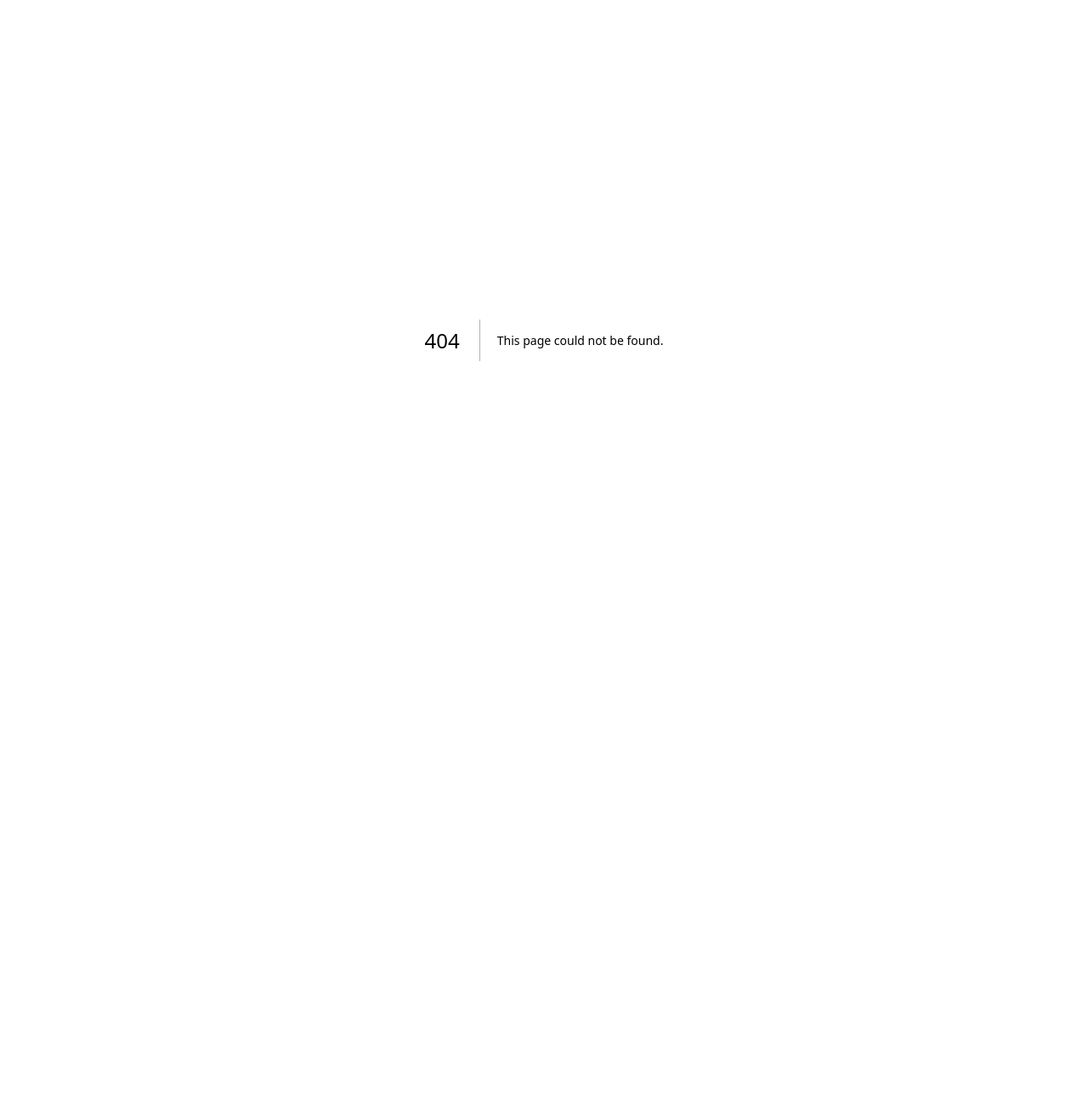
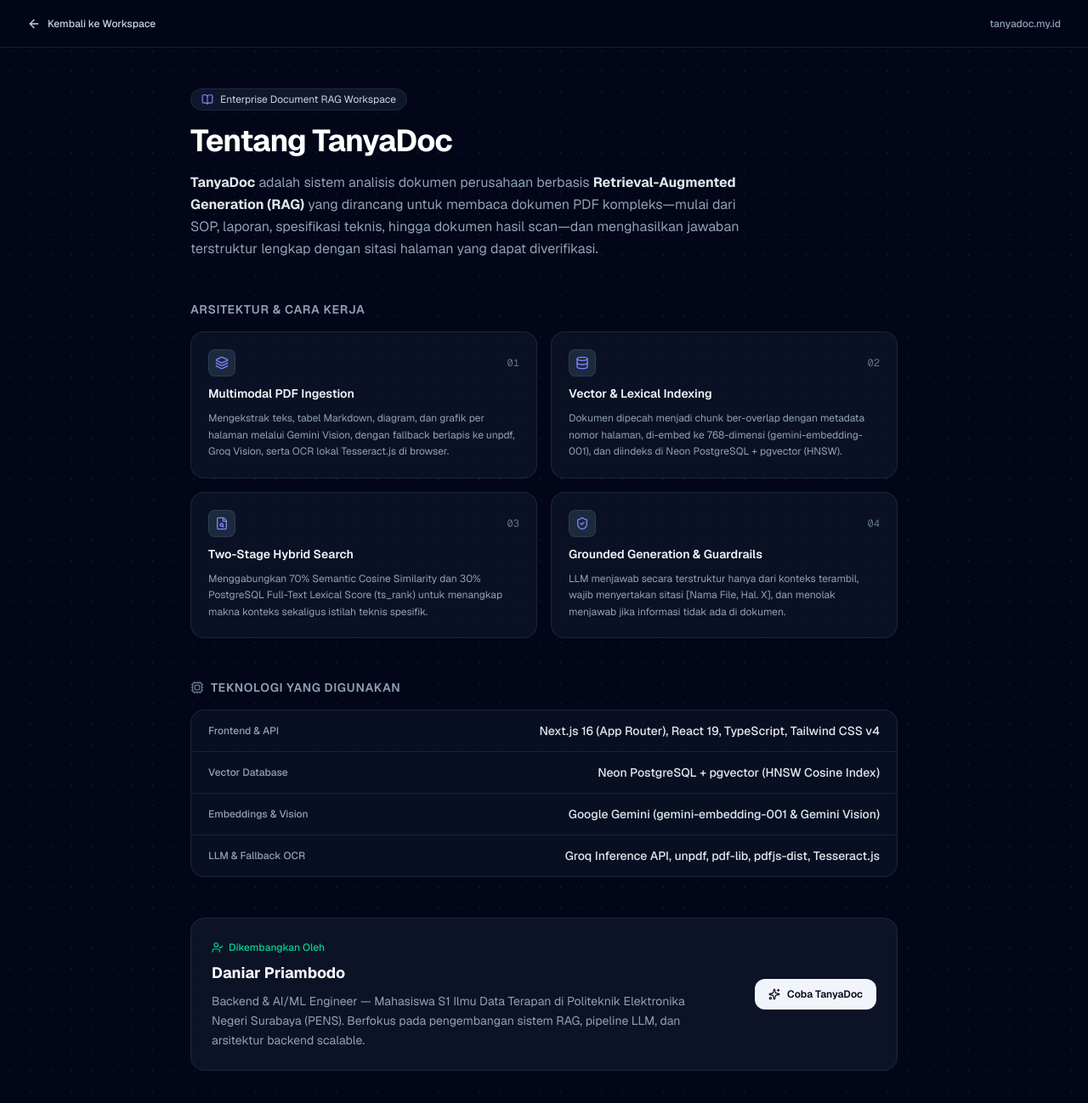
Before and after one commit to daniarpriambodo09/enterprise-doc-rag, a Next.js app in the folder frontend/: page /about in a window 1280 px wide. Before the commit this address had no page. Shown: the top 1298 px of the page at 85% size. Before the commit the page ends 800 px from the top, so only its background shows below. Built offline with nearby package versions, Linux system fonts and the light colour scheme.

Commit message:
Adding an 'About' page

```diff
--- /dev/null
+++ b/frontend/src/app/about/page.tsx
@@ -0,0 +1,183 @@
+import Link from "next/link";
+import type { Metadata } from "next";
+import {
+  ArrowLeft,
+  BookOpen,
+  Cpu,
+  Database,
+  FileSearch,
+  Layers,
+  ShieldCheck,
+  Sparkles,
+  UserCheck,
+} from "lucide-react";
+
+export const metadata: Metadata = {
+  title: "Tentang TanyaDoc — Enterprise Document RAG by Daniar Priambodo",
+  description:
+    "Informasi arsitektur, teknologi, dan pengembang di balik TanyaDoc (Enterprise Document RAG Workspace) oleh Daniar Priambodo.",
+};
+
+const PIPELINE_STEPS = [
+  {
+    step: "01",
+    title: "Multimodal PDF Ingestion",
+    desc: "Mengekstrak teks, tabel Markdown, diagram, dan grafik per halaman melalui Gemini Vision, dengan fallback berlapis ke unpdf, Groq Vision, serta OCR lokal Tesseract.js di browser.",
+    icon: Layers,
+  },
+  {
+    step: "02",
+    title: "Vector & Lexical Indexing",
+    desc: "Dokumen dipecah menjadi chunk ber-overlap dengan metadata nomor halaman, di-embed ke 768-dimensi (gemini-embedding-001), dan diindeks di Neon PostgreSQL + pgvector (HNSW).",
+    icon: Database,
+  },
+  {
+    step: "03",
+    title: "Two-Stage Hybrid Search",
+    desc: "Menggabungkan 70% Semantic Cosine Similarity dan 30% PostgreSQL Full-Text Lexical Score (ts_rank) untuk menangkap makna konteks sekaligus istilah teknis spesifik.",
+    icon: FileSearch,
+  },
+  {
+    step: "04",
+    title: "Grounded Generation & Guardrails",
+    desc: "LLM menjawab secara terstruktur hanya dari konteks terambil, wajib menyertakan sitasi [Nama File, Hal. X], dan menolak menjawab jika informasi tidak ada di dokumen.",
+    icon: ShieldCheck,
+  },
+];
+
+const TECH_STACK = [
+  { label: "Frontend & API", value: "Next.js 16 (App Router), React 19, TypeScript, Tailwind CSS v4" },
+  { label: "Vector Database", value: "Neon PostgreSQL + pgvector (HNSW Cosine Index)" },
+  { label: "Embeddings & Vision", value: "Google Gemini (gemini-embedding-001 & Gemini Vision)" },
+  { label: "LLM & Fallback OCR", value: "Groq Inference API, unpdf, pdf-lib, pdfjs-dist, Tesseract.js" },
+];
+
+export default function AboutPage() {
+  return (
+    <div className="min-h-screen bg-slate-950 text-slate-100 bg-grid-pattern">
+      {/* Top Navigation */}
+      <header className="h-14 border-b border-slate-800/80 px-4 sm:px-8 flex items-center justify-between bg-slate-950/80 backdrop-blur-md sticky top-0 z-20">
+        <Link
+          href="/"
+          className="inline-flex items-center gap-2 text-xs font-medium text-slate-300 hover:text-white transition"
+        >
+          <ArrowLeft className="w-4 h-4" />
+          <span>Kembali ke Workspace</span>
+        </Link>
+
+        <span className="text-xs text-slate-400 font-medium">
+          tanyadoc.my.id
+        </span>
+      </header>
+
+      <main className="max-w-4xl mx-auto px-4 sm:px-8 py-12 space-y-12">
+        {/* Hero / Intro */}
+        <section className="space-y-4">
+          <div className="inline-flex items-center gap-2 px-3 py-1 rounded-full bg-slate-900 border border-slate-800 text-xs text-slate-300">
+            <BookOpen className="w-3.5 h-3.5 text-indigo-400" />
+            <span>Enterprise Document RAG Workspace</span>
+          </div>
+
+          <h1 className="text-3xl sm:text-4xl font-bold tracking-tight text-white">
+            Tentang TanyaDoc
+          </h1>
+
+          <p className="text-sm sm:text-base text-slate-400 leading-relaxed max-w-2xl">
+            <strong className="text-slate-200">TanyaDoc</strong> adalah sistem
+            analisis dokumen perusahaan berbasis{" "}
+            <strong className="text-slate-200">
+              Retrieval-Augmented Generation (RAG)
+            </strong>{" "}
+            yang dirancang untuk membaca dokumen PDF kompleks—mulai dari SOP,
+            laporan, spesifikasi teknis, hingga dokumen hasil scan—dan
+            menghasilkan jawaban terstruktur lengkap dengan sitasi halaman yang
+            dapat diverifikasi.
+          </p>
+        </section>
+
+        {/* How It Works */}
+        <section className="space-y-4">
+          <h2 className="text-sm font-semibold uppercase tracking-wider text-slate-400">
+            Arsitektur & Cara Kerja
+          </h2>
+
+          <div className="grid grid-cols-1 sm:grid-cols-2 gap-4">
+            {PIPELINE_STEPS.map((item) => {
+              const Icon = item.icon;
+              return (
+                <div
+                  key={item.step}
+                  className="p-5 rounded-2xl bg-slate-900/70 border border-slate-800/90 space-y-2.5"
+                >
+                  <div className="flex items-center justify-between">
+                    <div className="w-8 h-8 rounded-lg bg-slate-800 border border-slate-700/80 flex items-center justify-center text-indigo-400">
+                      <Icon className="w-4 h-4" />
+                    </div>
+                    <span className="text-xs font-mono text-slate-500">
+                      {item.step}
+                    </span>
+                  </div>
+                  <h3 className="text-sm font-semibold text-slate-100">
+                    {item.title}
+                  </h3>
+                  <p className="text-xs text-slate-400 leading-relaxed">
+                    {item.desc}
+                  </p>
+                </div>
+              );
+            })}
+          </div>
+        </section>
+
+        {/* Tech Stack */}
+        <section className="space-y-4">
+          <h2 className="text-sm font-semibold uppercase tracking-wider text-slate-400 flex items-center gap-2">
+            <Cpu className="w-4 h-4 text-slate-500" />
+            <span>Teknologi yang Digunakan</span>
+          </h2>
+
+          <div className="rounded-2xl border border-slate-800/90 bg-slate-900/60 divide-y divide-slate-800/80">
+            {TECH_STACK.map((row) => (
+              <div
+                key={row.label}
+                className="px-5 py-3.5 flex flex-col sm:flex-row sm:items-center justify-between gap-1 sm:gap-4"
+              >
+                <span className="text-xs font-medium text-slate-400">
+                  {row.label}
+                </span>
+                <span className="text-xs sm:text-sm text-slate-200 font-medium">
+                  {row.value}
+                </span>
+              </div>
+            ))}
+          </div>
+        </section>
+
+        {/* Creator / Author Card */}
+        <section className="p-6 rounded-2xl bg-slate-900/80 border border-slate-800 flex flex-col sm:flex-row sm:items-center justify-between gap-6">
+          <div className="space-y-2">
+            <div className="inline-flex items-center gap-1.5 text-xs font-medium text-emerald-400">
+              <UserCheck className="w-3.5 h-3.5" />
+              <span>Dikembangkan Oleh</span>
+            </div>
+            <h2 className="text-lg font-bold text-white">Daniar Priambodo</h2>
+            <p className="text-xs sm:text-sm text-slate-400 max-w-xl leading-relaxed">
+              Backend &amp; AI/ML Engineer — Mahasiswa S1 Ilmu Data Terapan di
+              Politeknik Elektronika Negeri Surabaya (PENS). Berfokus pada
+              pengembangan sistem RAG, pipeline LLM, dan arsitektur backend
+              scalable.
+            </p>
+          </div>
+
+          <Link
+            href="/"
+            className="inline-flex items-center justify-center gap-2 px-4 py-2.5 rounded-xl bg-slate-100 hover:bg-white text-slate-950 text-xs font-semibold shrink-0 transition"
+          >
+            <Sparkles className="w-3.5 h-3.5" />
+            <span>Coba TanyaDoc</span>
+          </Link>
+        </section>
+      </main>
+    </div>
+  );
+}
--- a/frontend/src/components/Header.tsx
+++ b/frontend/src/components/Header.tsx
@@ -1,7 +1,8 @@
 "use client";
 
 import React from "react";
-import { Menu, RotateCcw, Cpu } from "lucide-react";
+import Link from "next/link";
+import { Menu, RotateCcw, Cpu, Info } from "lucide-react";
 
 interface HeaderProps {
   onOpenMobileSidebar: () => void;
@@ -38,6 +39,15 @@ export default function Header({
       </div>
 
       <div className="flex items-center gap-2.5 shrink-0">
+        <Link
+          href="/about"
+          className="inline-flex items-center gap-1.5 px-2.5 py-1.5 rounded-xl bg-slate-800/70 hover:bg-slate-800 border border-slate-700/70 text-xs font-medium text-slate-300 hover:text-white transition"
+          title="Tentang TanyaDoc"
+        >
+          <Info className="w-3.5 h-3.5 text-slate-400" />
+          <span className="hidden sm:inline">Tentang</span>
+        </Link>
+
         <span className="hidden md:inline-flex items-center text-[11px] font-medium px-2.5 py-1 rounded-full bg-indigo-950/70 text-indigo-300 border border-indigo-800/50">
           by Daniar Priambodo
         </span>
```
